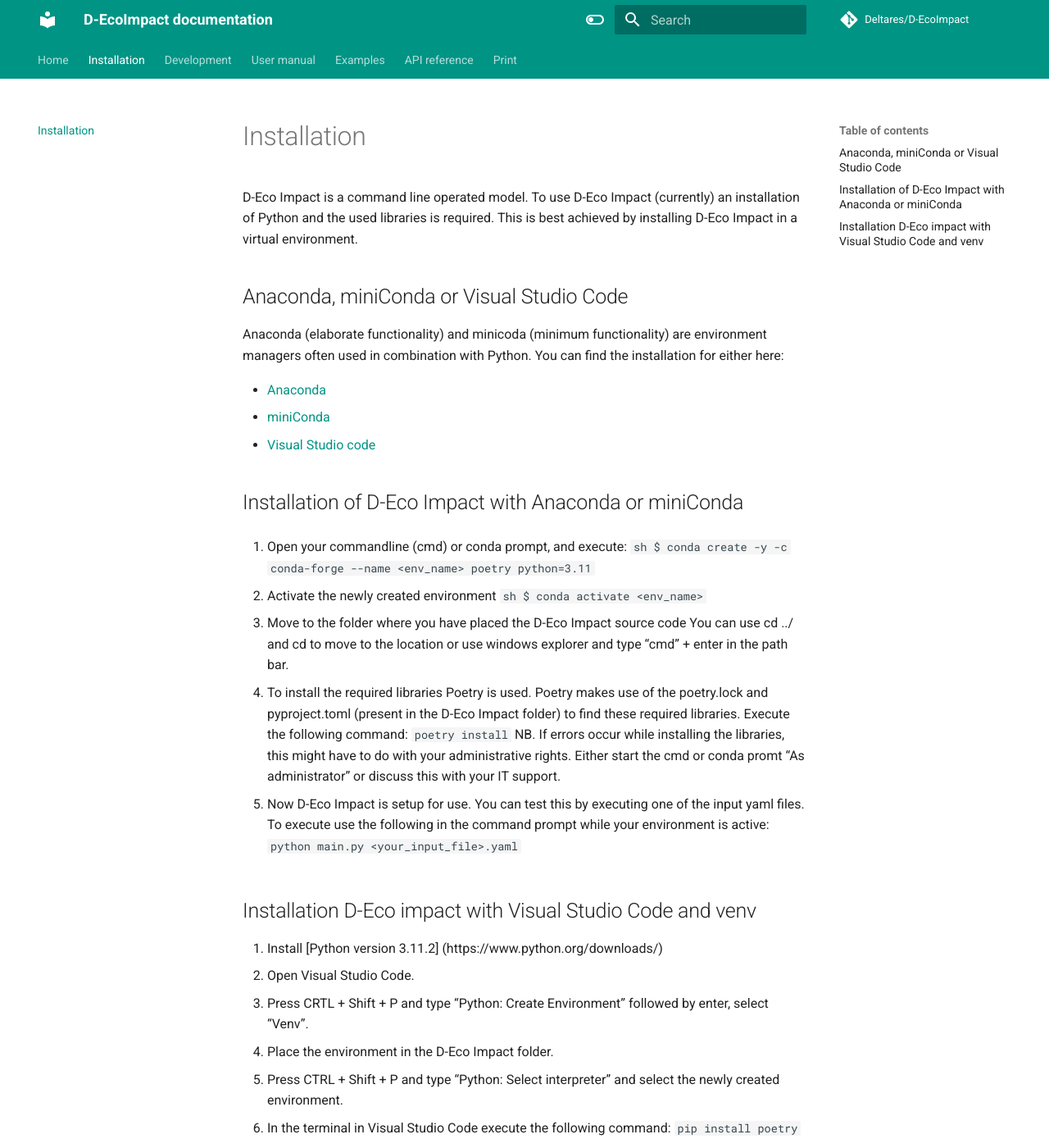
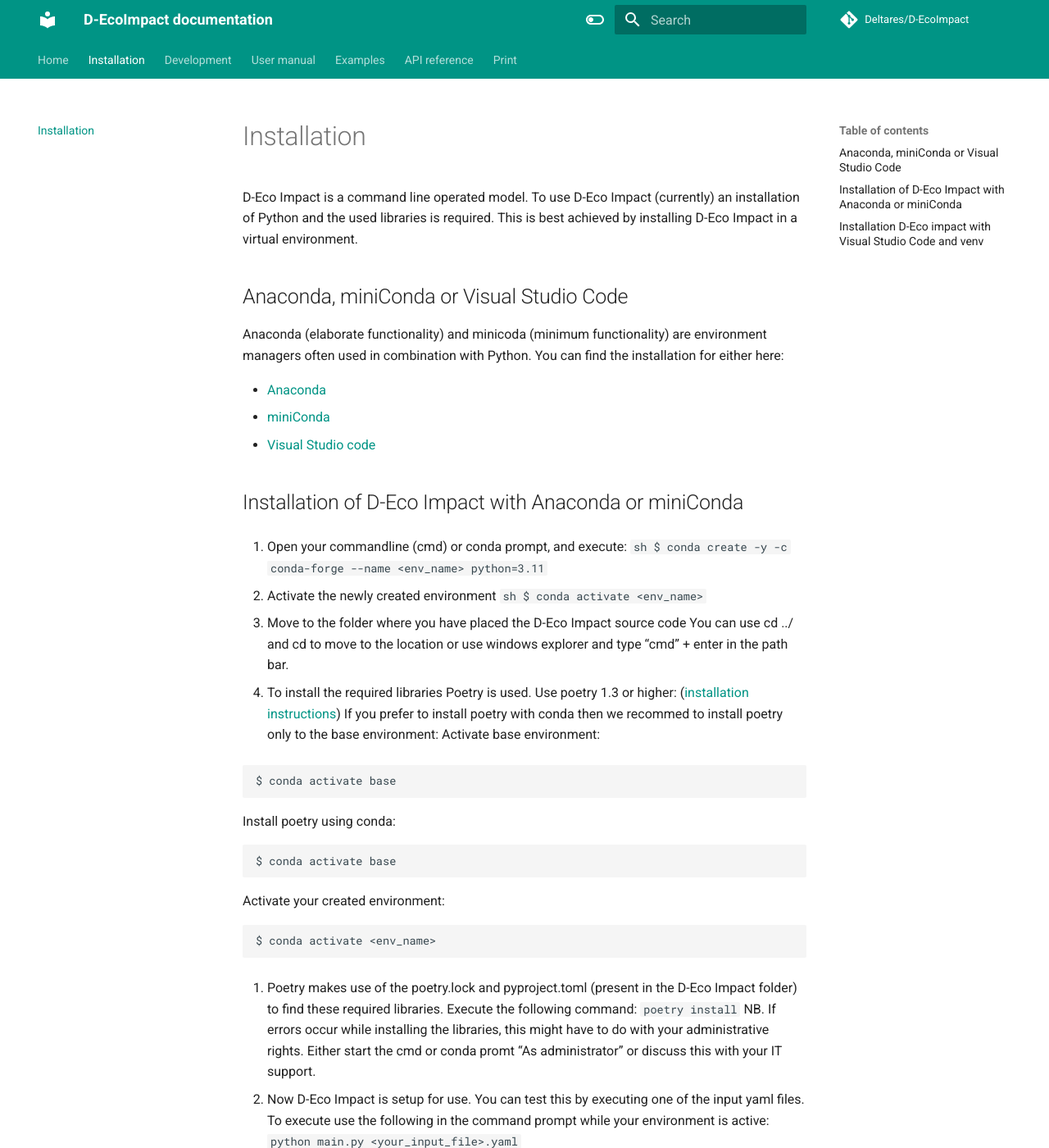
Before and after one commit to Deltares/D-EcoImpact, an MkDocs documentation site: the page built from docs/installation.md, in a window 1280 px wide and 1400 px high. Shown: the whole window at 82% size. Built offline with MkDocs 1.6.1 and Material for MkDocs 9.7.7, drawn with Linux system fonts in a browser that asks for light colours; comment, search, counter and statistics services are not loaded; the version menu is left out.

Commit message:
fix[DEI-177]: update documentation on using poetry

````diff
--- a/docs/installation.md
+++ b/docs/installation.md
@@ -24,14 +24,30 @@
 3.	Move to the folder where you have placed the D-Eco Impact source code
 You can use cd ../ and cd <folder_name> to move to the location or use windows explorer and type “cmd” + enter in the path bar.
 
-4.	To install the required libraries Poetry is used. Poetry makes use of the poetry.lock and pyproject.toml (present in the D-Eco Impact folder) to find these required libraries.
+4.	To install the required libraries Poetry is used.
+Use poetry 1.3 or higher: ([installation instructions](https://python-poetry.org/docs/#installation))
+If you prefer to install poetry with conda then we recommed to install poetry only to the base environment:
+Activate base environment:
+```sh
+$ conda activate base
+```
+Install poetry using conda:
+```sh
+$ conda activate base
+```
+Activate your created environment:
+```sh
+$ conda activate <env_name>
+```
+
+5. Poetry makes use of the poetry.lock and pyproject.toml (present in the D-Eco Impact folder) to find these required libraries.
 Execute the following command:
   ```
   poetry install
   ```
 NB. If errors occur while installing the libraries, this might have to do with your administrative rights. Either start the cmd or conda promt “As administrator” or discuss this with your IT support.
 
-5.	Now D-Eco Impact is setup for use. You can test this by executing one of the input yaml files.
+6.	Now D-Eco Impact is setup for use. You can test this by executing one of the input yaml files.
 To execute use the following in the command prompt while your environment is active:
   ```
   python main.py <your_input_file>.yaml
````
Also changed, not shown: other parts of docs/installation.md (+1 -1 lines).
